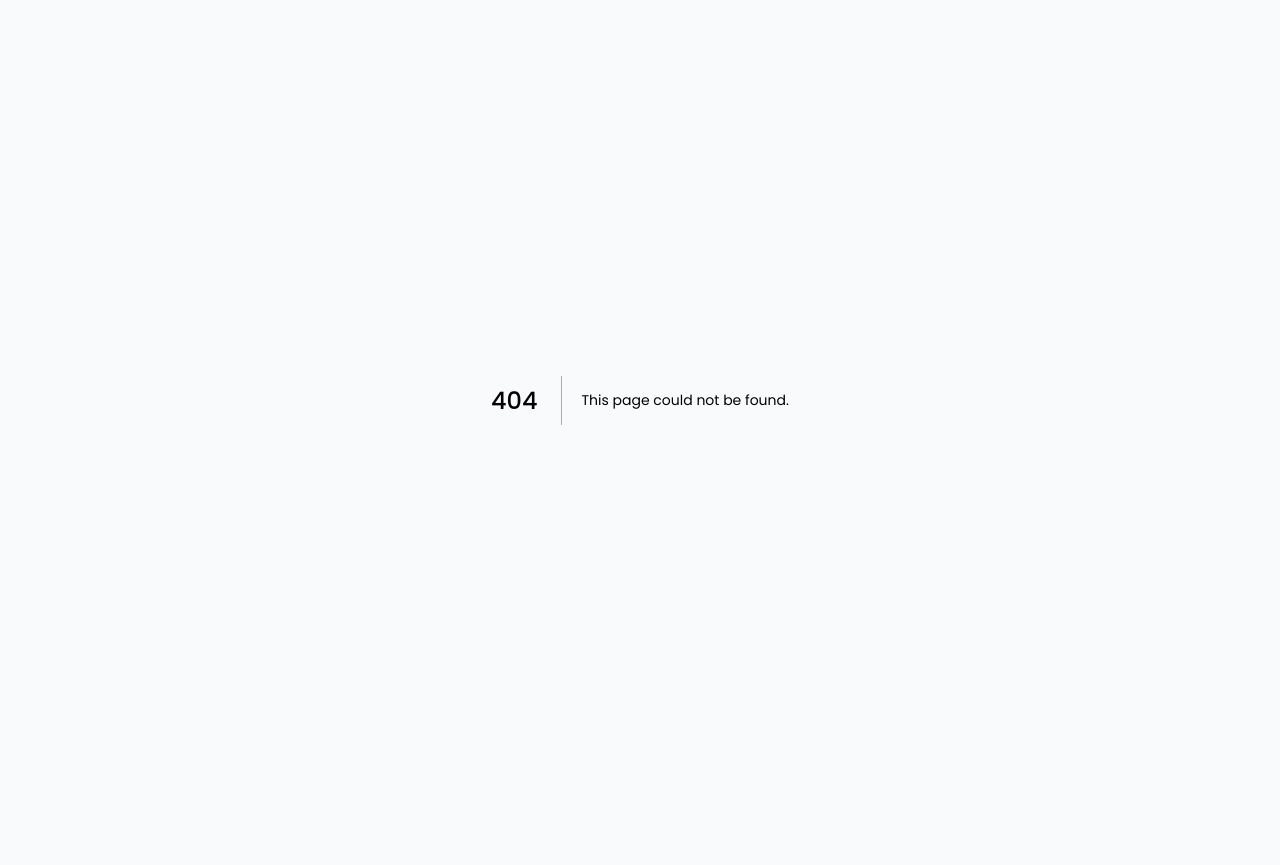
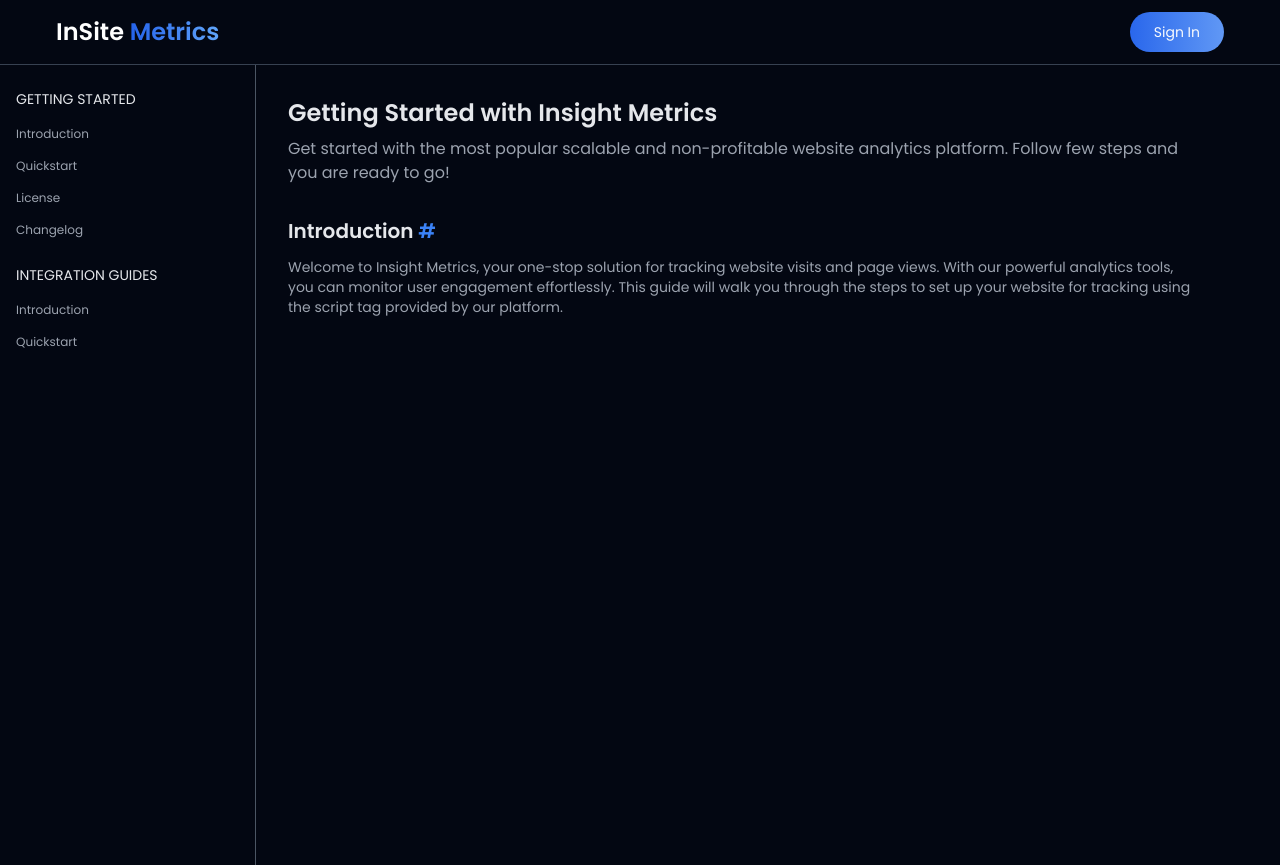
Before and after one commit to hridoysaha969/insite-website, a Next.js app: page /docs in a window 1280 px wide. Before the commit this address had no page. Before the commit the page ends 800 px from the top, so only its background shows below. Built offline with nearby package versions, Linux system fonts and the light colour scheme; no server answers.

Commit message:
docs update

```diff
--- a/src/app/add/page.jsx
+++ b/src/app/add/page.jsx
@@ -3,7 +3,7 @@ import { supabase } from "@/config/Supabase_Client";
 import useUser from "@/hooks/useUser";
 import { ArrowLeft, ArrowRight, CheckCheck, ClipboardList } from "lucide-react";
 import Link from "next/link";
-import { useRouter } from "next/navigation";
+import { redirect, useRouter } from "next/navigation";
 import { useEffect, useState } from "react";
 import { Prism as SyntaxHighlighter } from "react-syntax-highlighter";
 import { coldarkDark } from "react-syntax-highlighter/dist/esm/styles/prism";
@@ -19,6 +19,10 @@ const Add = () => {
 
   const scriptText = `<script defer data-domain="${website}"
                 src="https://insite-metrics.vercel.app/tracking-script.js?utm={source}"></script>`;
+
+  useEffect(() => {
+    if (!currentUser) redirect("/");
+  }, [currentUser]);
 
   const addWebsite = async () => {
     if (website.trim() == "" || loading) return;
--- /dev/null
+++ b/src/app/docs/page.jsx
@@ -0,0 +1,97 @@
+"use client";
+import Introduction from "@/components/Introduction";
+import Navbar from "@/components/Navbar";
+import { cn } from "@/lib/utils";
+import Link from "next/link";
+import React, { useState } from "react";
+
+const Docs = () => {
+  const [showMenu, setShowMenu] = useState(false);
+  const [activeMenu, setActiveMenu] = useState("introduction");
+
+  return (
+    <main>
+      <Navbar docs={true} setShowMenu={setShowMenu} />
+
+      <section className="w-full min-h-screen bg-gray-950 flex justify-start items-start">
+        <aside
+          className={cn(
+            "md:w-[20%] w-[60%] min-h-screen overflow-y-auto border-r border-gray-600 absolute md:relative -left-full md:left-0 z-30 bg-gray-950 transition-all ease-in-out delay-200",
+            {
+              "left-0": showMenu,
+            }
+          )}
+        >
+          <div className="py-6 px-4">
+            <h3 className="text-gray-200 text-sm uppercase mb-3">
+              getting started
+            </h3>
+
+            <ul className="mb-6">
+              <li className="mb-2">
+                <button
+                  onClick={() => setActiveMenu("")}
+                  className="text-gray-400 capitalize text-xs hover:text-blue-400"
+                >
+                  introduction
+                </button>
+              </li>
+              <li className="mb-2">
+                <button
+                  onClick={() => setActiveMenu("")}
+                  className="text-gray-400 capitalize text-xs hover:text-blue-400"
+                >
+                  quickstart
+                </button>
+              </li>
+              <li className="mb-2">
+                <button
+                  onClick={() => setActiveMenu("")}
+                  className="text-gray-400 capitalize text-xs hover:text-blue-400"
+                >
+                  License
+                </button>
+              </li>
+              <li className="mb-2">
+                <button
+                  onClick={() => setActiveMenu("")}
+                  className="text-gray-400 capitalize text-xs hover:text-blue-400"
+                >
+                  changelog
+                </button>
+              </li>
+            </ul>
+
+            <h3 className="text-gray-200 text-sm uppercase mb-3">
+              Integration guides
+            </h3>
+
+            <ul className="mb-6">
+              <li className="mb-2">
+                <Link
+                  href="http://"
+                  className="text-gray-400 capitalize text-xs hover:text-blue-400"
+                >
+                  introduction
+                </Link>
+              </li>
+              <li className="mb-2">
+                <Link
+                  href="http://"
+                  className="text-gray-400 capitalize text-xs hover:text-blue-400"
+                >
+                  quickstart
+                </Link>
+              </li>
+            </ul>
+          </div>
+        </aside>
+        <article className="md:w-[80%] w-full">
+          {activeMenu === "introduction" && <Introduction />}
+        </article>
+      </section>
+    </main>
+  );
+};
+
+export default Docs;
--- a/src/app/settings/page.js
+++ b/src/app/settings/page.js
@@ -8,6 +8,7 @@ import { Button } from "@/components/ui/button";
 import { supabase } from "@/config/Supabase_Client";
 import useUser from "@/hooks/useUser";
 import { CheckCheck, Copy, Eye, EyeOff } from "lucide-react";
+import { redirect } from "next/navigation";
 import { useEffect, useState } from "react";
 
 const Page = () => {
@@ -18,7 +19,7 @@ const Page = () => {
 
   const { currentUser } = useUser();
   useEffect(() => {
-    if (!currentUser) return;
+    if (!currentUser) redirect("/");
   }, [currentUser]);
 
   const getUserAPIs = async () => {
--- /dev/null
+++ b/src/components/Introduction.jsx
@@ -0,0 +1,28 @@
+const Introduction = () => {
+  return (
+    <div className="md:p-8 p-5">
+      <h1 className="text-gray-200 text-xl md:text-2xl mb-2 font-semibold">
+        Getting Started with Insight Metrics
+      </h1>
+      <p className="text-gray-400 pr-1 sm:pr-12">
+        Get started with the most popular scalable and non-profitable website
+        analytics platform. Follow few steps and you are ready to go!
+      </p>
+
+      <div className="mt-8">
+        <h2 className="mb-3 text-gray-200 md:text-xl font-semibold text-sm">
+          Introduction <span className="text-blue-500">#</span>
+        </h2>
+        <p className="text-gray-400 text-sm pr-0 sm:pr-12">
+          Welcome to Insight Metrics, your one-stop solution for tracking
+          website visits and page views. With our powerful analytics tools, you
+          can monitor user engagement effortlessly. This guide will walk you
+          through the steps to set up your website for tracking using the script
+          tag provided by our platform.
+        </p>
+      </div>
+    </div>
+  );
+};
+
+export default Introduction;
--- a/src/components/Navbar.jsx
+++ b/src/components/Navbar.jsx
@@ -3,8 +3,9 @@ import Link from "next/link";
 import { useEffect, useState } from "react";
 import { Button } from "./ui/button";
 import MaxWidthWrapper from "./MaxWidthWrapper";
+import { Menu } from "lucide-react";
 
-const Navbar = () => {
+const Navbar = ({ docs, setShowMenu }) => {
   const [user, setUser] = useState(null);
 
   useEffect(() => {
@@ -27,6 +28,15 @@ const Navbar = () => {
     <nav className="py-3 w-full bg-gray-950 border-b border-gray-700">
       <MaxWidthWrapper>
         <div className="flex justify-between items-center">
+          <div className="flex items-center gap-3">
+            {docs && (
+              <span
+                className="md:hidden"
+                onClick={() => setShowMenu((prevState) => !prevState)}
+              >
+                <Menu className="w-5 h-5 text-gray-200" />
+              </span>
+            )}
             <Link
               href="/"
               className="md:text-2xl text-xl text-white font-semibold select-none"
@@ -36,6 +46,7 @@ const Navbar = () => {
                 Metrics
               </span>
             </Link>
+          </div>
 
           <div className="items-center gap-4 flex">
             {user ? (
```
Lines whose indentation alone changed are shown as unchanged.
